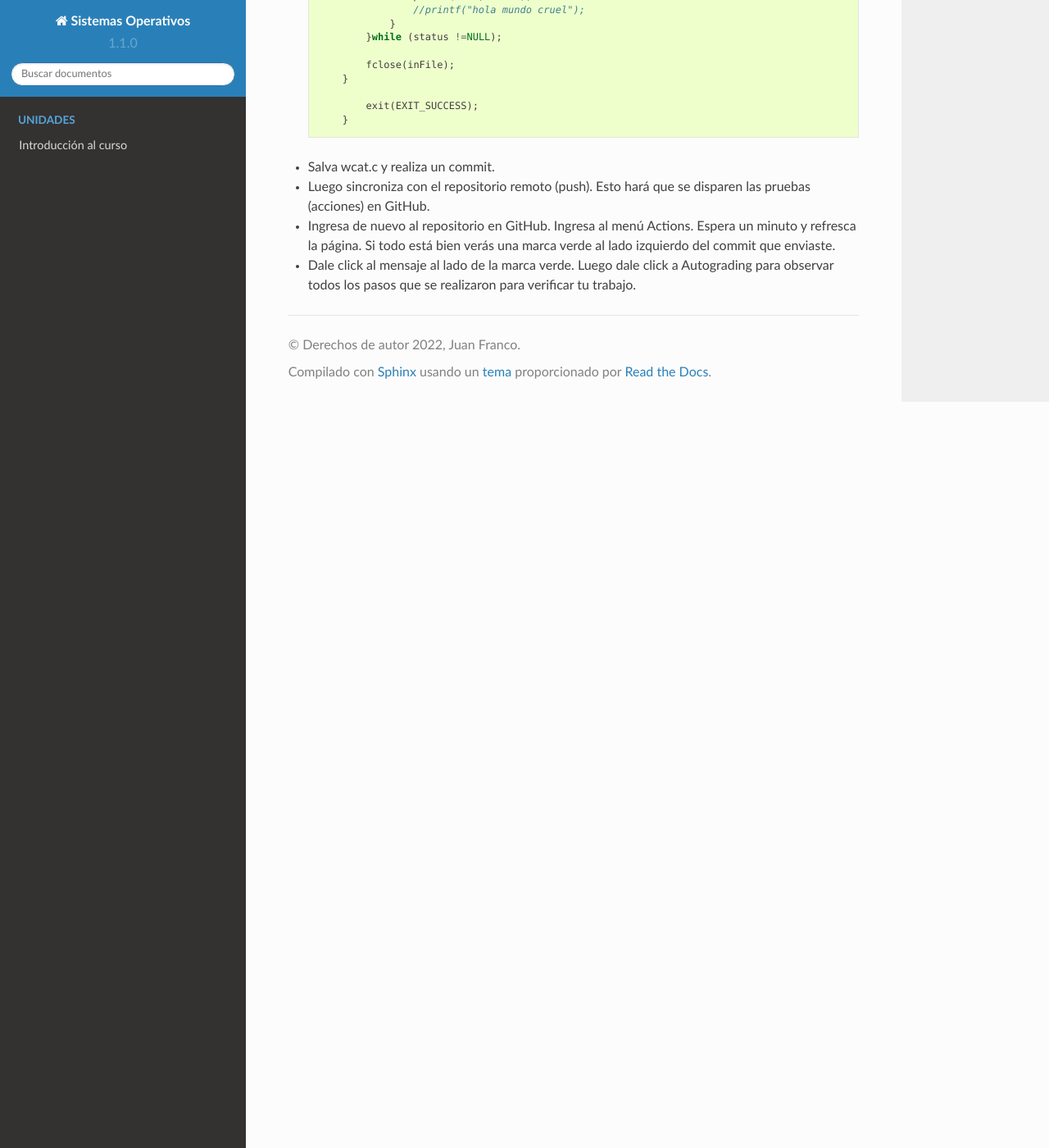
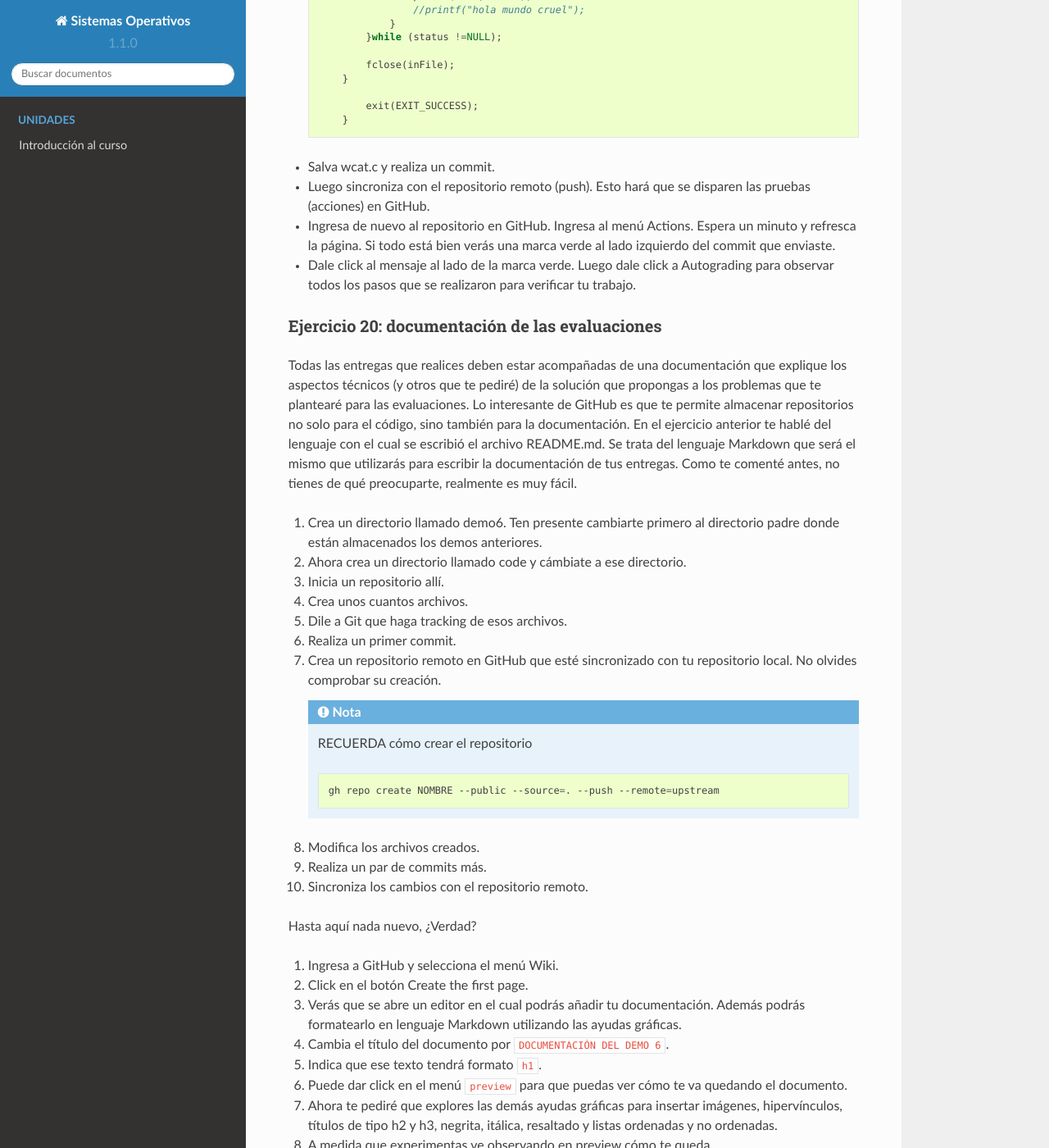
Before and after one commit to juanferfranco/sistemasoperativos, a Sphinx documentation site: the page built from docs/_unidad1/introGit.rst, in a window 1280 px wide and 1400 px high, scrolled down 18307 px. Shown: the whole window at 82% size. Built offline with Sphinx 7.4.7 and the Read the Docs theme 2.0.0, drawn with Linux system fonts in a browser that asks for light colours; pages that are not in the unit, such as notebooks, are missing from menus; some of the changed text lies outside the part shown.

Commit message:
done ejercicio 20 wiki

```diff
--- a/docs/_unidad1/introGit.rst
+++ b/docs/_unidad1/introGit.rst
@@ -971,3 +971,71 @@
 * Dale click al mensaje al lado de la marca verde. Luego dale click a
   Autograding para observar todos los pasos que se realizaron para verificar
   tu trabajo.
+
+Ejercicio 20: documentación de las evaluaciones
+^^^^^^^^^^^^^^^^^^^^^^^^^^^^^^^^^^^^^^^^^^^^^^^^^^^^
+
+Todas las entregas que realices deben estar acompañadas de una documentación
+que explique los aspectos técnicos (y otros que te pediré) de la solución que
+propongas a los problemas que te plantearé para las evaluaciones. Lo interesante
+de GitHub es que te permite almacenar repositorios no solo para el código, sino
+también para la documentación. En el ejercicio anterior te hablé del lenguaje con el
+cual se escribió el archivo README.md. Se trata del lenguaje Markdown que será
+el mismo que utilizarás para escribir la documentación de tus entregas. Como
+te comenté antes, no tienes de qué preocuparte, realmente es muy fácil.
+
+#. Crea un directorio llamado demo6. Ten presente cambiarte
+   primero al directorio padre donde están almacenados los demos anteriores.
+#. Ahora crea un directorio llamado code y cámbiate a ese directorio.
+#. Inicia un repositorio allí.
+#. Crea unos cuantos archivos.
+#. Dile a Git que haga tracking de esos archivos.
+#. Realiza un primer commit.
+#. Crea un repositorio remoto en GitHub que esté sincronizado con
+   tu repositorio local. No olvides comprobar su creación.
+
+   .. note:: RECUERDA cómo crear el repositorio
+
+       .. code-block:: bash
+
+          gh repo create NOMBRE --public --source=. --push --remote=upstream
+
+#. Modifica los archivos creados.
+#. Realiza un par de commits más.
+#. Sincroniza los cambios con el repositorio remoto.
+
+Hasta aquí nada nuevo, ¿Verdad?
+
+#. Ingresa a GitHub y selecciona el menú Wiki.
+#. Click en el botón Create the first page.
+#. Verás que se abre un editor en el cual podrás añadir tu documentación. Además
+   podrás formatearlo en lenguaje Markdown utilizando las ayudas gráficas.
+#. Cambia el título del documento por ``DOCUMENTACIÓN DEL DEMO 6``.
+#. Indica que ese texto tendrá formato ``h1``.
+#. Puede dar click en el menú ``preview`` para que puedas ver cómo te va quedando el
+   documento.
+#. Ahora te pediré que explores las demás ayudas gráficas para insertar imágenes,
+   hipervínculos, títulos de tipo h2 y h3, negrita, itálica, resaltado y listas ordenadas
+   y no ordenadas.
+#. A medida que experimentas ve observando en preview cómo te queda.
+#. Una vez termines, dale click al botón ``save page``.
+#. Ahora copia la URL que aparece en ``Clone this wiki locally``.
+#. Cámbiate al directorio demo6.
+#. Clona el repositorio con la documentación así:
+
+   .. code-block:: bash
+
+       git clone https://github.com/juanferfranco/demo6.wiki.git
+
+Notarás que se ha creado el directorio ``demo6.wiki`` y en el interior un archivo
+llamado Home.md. Si lo abres podrás ver el código de tu documentación. En este punto
+puedes elegir si quieres seguir editando tu documentación localmente o en GitHub; sin
+embargo, para terminar el ejercicio y practicar un poco más te voy a pedir que
+modifiques localmente el documento Home.md y añadas lo siguiente, pero ten en cuenta
+que por cada paso puedes ir realizando un commit local y luego sincronizando con
+el repositorio remoto.
+
+#. Un subtítulo h2.
+#. Un texto. En el cuerpo del texto coloca algo en negrita, en itálica y resaltado.
+#. Agrega una imagen.
+#. Agrega una lista ordenada y no ordenada que contengan hipervínculos.
```
